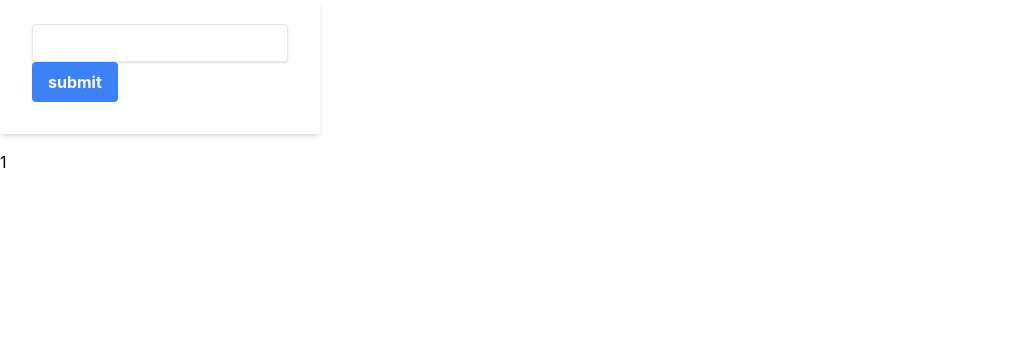
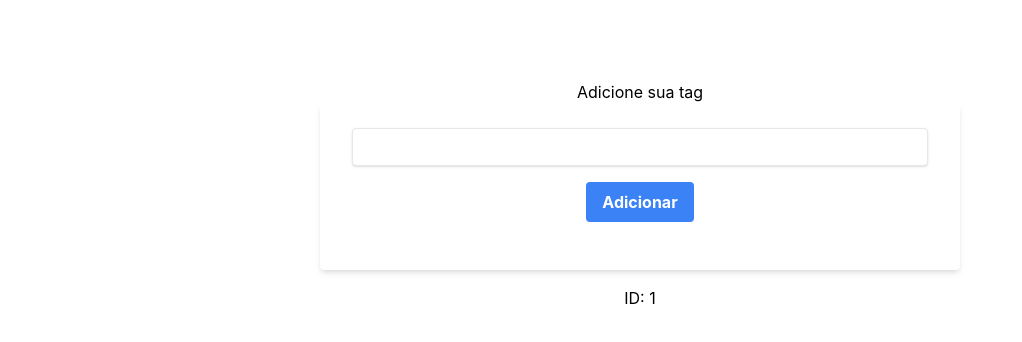
Before and after one commit to jamacio/TagCloud, a Next.js app: page /tag/1 in a window 1280 px wide. Shown: the top 342 px of the page, without its empty margins (0-1022 px from the left). Built offline with nearby package versions, Linux system fonts and the light colour scheme; no server answers; what body-parser would draw is missing.

Commit message:
added style

```diff
--- a/pages/index.tsx
+++ b/pages/index.tsx
@@ -14,7 +14,7 @@ const getSession = nextSession();
 function App({ tags, urlTag }: any) {
 
   return (
-    <div>
+    <div className="w-2/4 mx-auto my-20 text-center">
       <TagCloud
         minSize={20}
         maxSize={50}
--- a/pages/tag/[pid].js
+++ b/pages/tag/[pid].js
@@ -9,16 +9,19 @@ const Tag = () => {
     const { pid } = router.query
 
     return (
-        <div className="w-full max-w-xs">
-            <div className="flex items-center justify-between">
+        <div className="w-2/4 mx-auto my-20 text-center">
+            <div>
+                <p>Adicione sua tag</p>
                 <form method="post" className='bg-white shadow-md rounded px-8 pt-6 pb-8 mb-4'>
                     <input type="hidden" name="id" value={pid} />
                     <input name="word" className='shadow appearance-none border rounded w-full py-2 px-3 text-gray-700 leading-tight focus:outline-none focus:shadow-outline' />
-                    <button type="submit" className='bg-blue-500 hover:bg-blue-700 text-white font-bold py-2 px-4 rounded focus:outline-none focus:shadow-outline'>submit</button>
+                    <div className='my-4'>
+                        <button type="submit" className='bg-blue-500 hover:bg-blue-700 text-white font-bold py-2 px-4 rounded focus:outline-none focus:shadow-outline'>Adicionar</button>
+                    </div>
                 </form>
             </div>
             <p>
-                {pid}
+                ID: {pid}
             </p>
         </div>
     );
```
